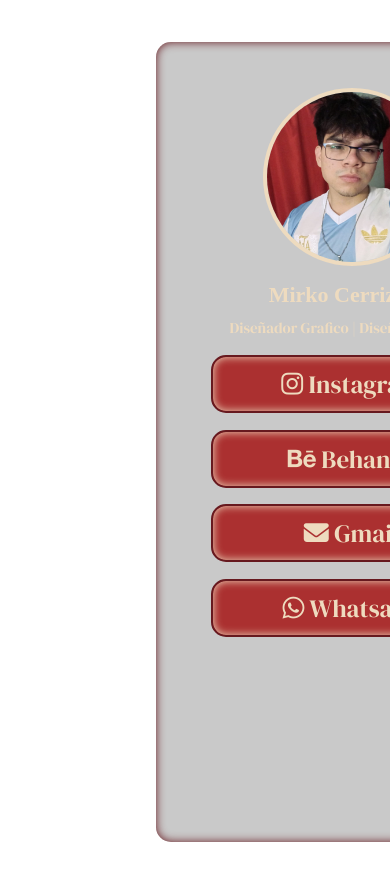
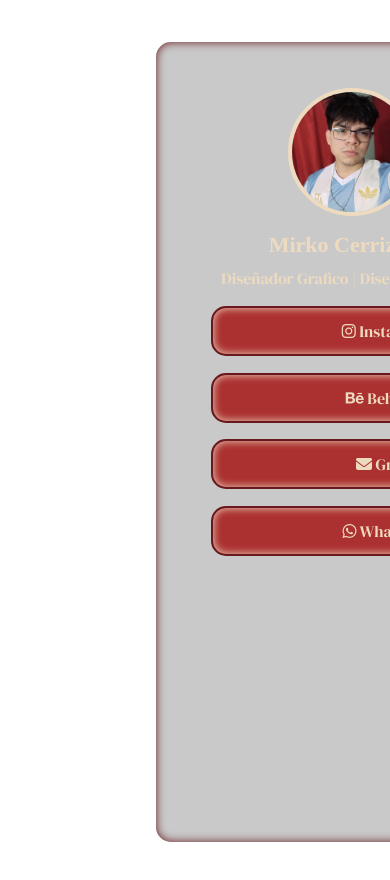
Before and after one commit to mirkeno/Mirko-Cerrizuela-Linktree, a plain HTML site: page index.html in a window 390 px wide. Shown: the top 880 px of the page. Drawn offline with Linux system fonts and the light colour scheme; a web font is replaced by a local one.

Commit message:
Update estilo.css

```diff
--- a/estilo.css
+++ b/estilo.css
@@ -80,7 +80,7 @@ h1{
     border-radius: 15px;
   }
 
-  .profile-pic {
+  .img-principal {
     width: 120px;
     height: 120px;
   }
@@ -90,12 +90,12 @@ h1{
     text-align: center;
   }
 
-  h2 {
+  .marca {
     font-size: 16px;
     text-align: center;
   }
 
-  .btn {
+  .link {
     font-size: 16px;
     padding: 12px;
     width: 100%;
```
